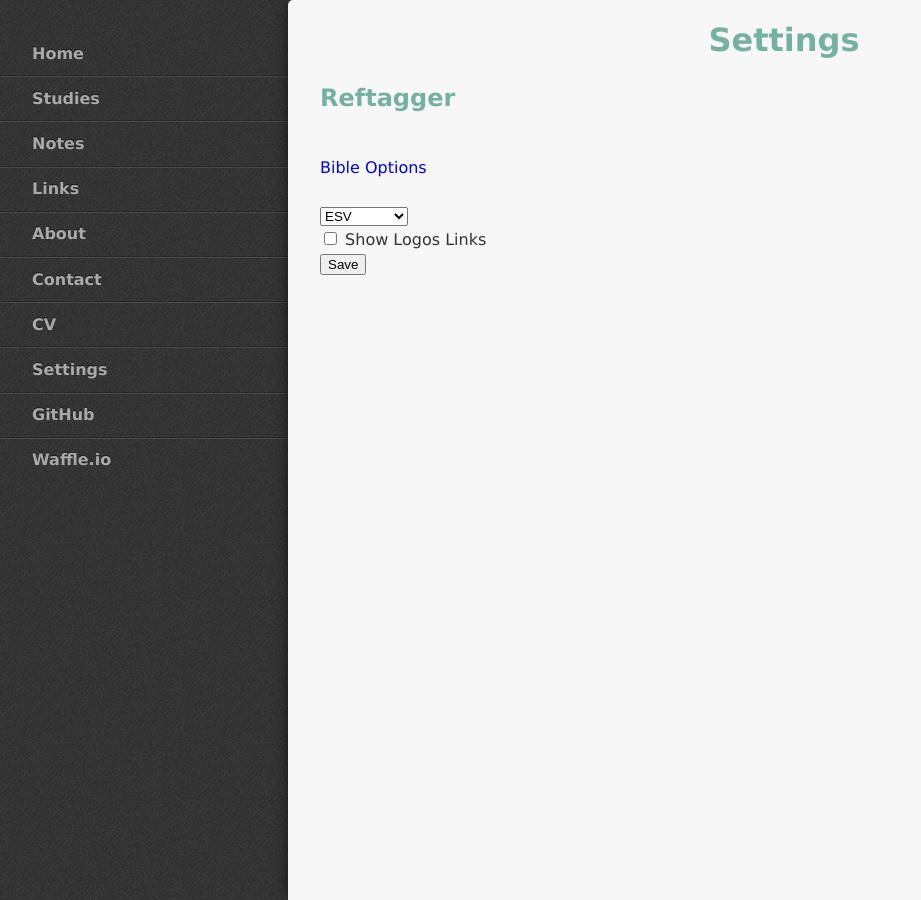
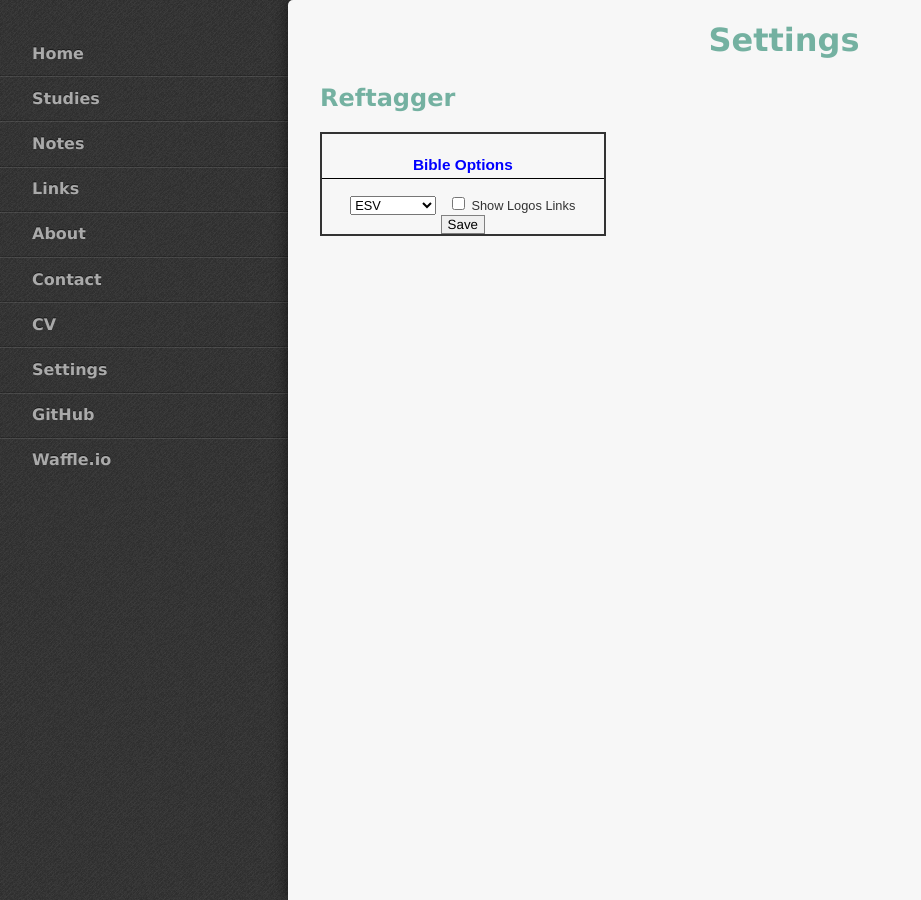
Before and after one commit to StevenTammen/chrya.com, a Jekyll site: the page built from pages/settings.md, in a window 1280 px wide. Shown: the whole page, without its empty margins (0-921 px from the left). Built offline with Jekyll 4.4.1, drawn with Linux system fonts in a browser that asks for light colours.

Commit message:
Update stylesheet.css

```diff
--- a/assets/stylesheets/stylesheet.css
+++ b/assets/stylesheets/stylesheet.css
@@ -387,3 +387,46 @@ th {
   margin: auto;
   text-align:center;
 }
+
+/* ----- RefTagger CP ----- */
+#lbsRefTaggerCP {
+    width: 22em;
+    background-color:#f7f7f7;
+    font-family: Arial, Helvetica, sans-serif;
+    line-height: 1.4em;
+    font-size: 80%;
+    text-align: center;
+    border-style: double;
+    border-width: 2px;
+}
+
+#lbsHeader {
+    text-align: center;
+    font-size: 120%;
+    font-weight: bold;
+    border-bottom: solid #000000 1px;
+    padding: .25em;
+}
+
+#lbsSaveContainer, #lbsVersionContainer, #lbsLibronixContainer {
+    padding: 4px;
+    display: inline;
+}
+
+#lbsSave {
+    border:1px solid gray;
+    font-family: helvetica, arial, "sans serif";
+    cursor: pointer;
+}
+
+#lbsVersion {
+    font-size:100%;
+}
+
+#lbsRefTaggerCP a:link{ color:#0000ff; }
+#lbsRefTaggerCP a:visited{ color:#b400ff; }
+#lbsRefTaggerCP a:hover{ color:#0ebfe9; }
+
+#lbsUseLibronixLinks {
+    cursor: pointer;
+}
```
